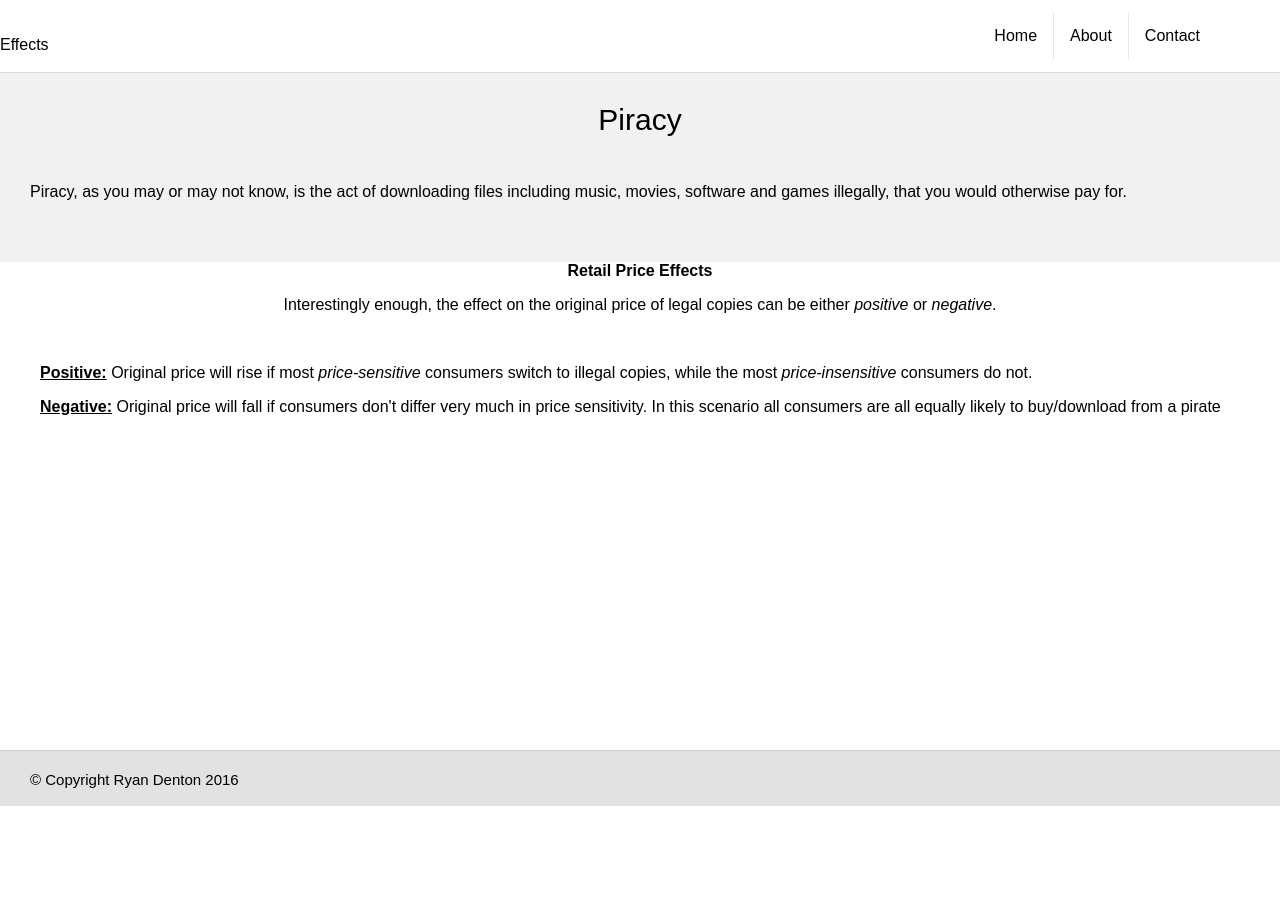
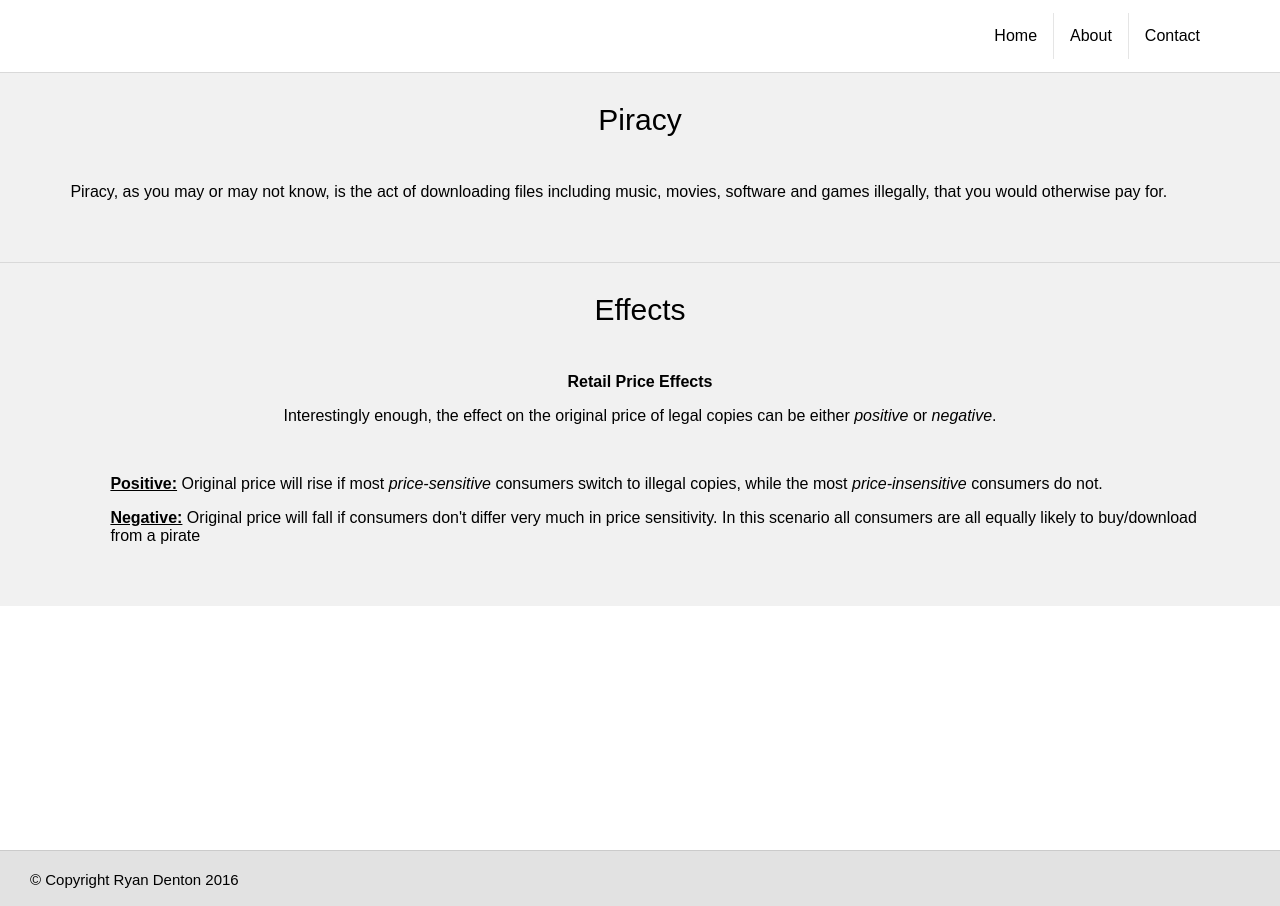
Before and after one commit to Mikoc/webdev-collab, a plain HTML site: page index.html in a window 1280 px wide. Before the commit the page ends 850 px from the top, so only its background shows below. Drawn offline with nearby package versions, Linux system fonts and the light colour scheme.

Commit message:
Deleted some unnecessary styles
- Deleted '#bottom-push'
- Increased the amount of pixels to 'wrap', at the attempt of fixing the constant spacing between the main content on the page and the footer.

```diff
--- a/css/style.css
+++ b/css/style.css
@@ -7,8 +7,8 @@ html, body {
 
 .wrap {
 	min-height: 100%;
-    height: 100%;
-	margin-bottom: -50px;
+  height: 100%;
+	margin-bottom: 50px;
 }
 
 .wrap:after {
@@ -74,8 +74,36 @@ html, body {
 }
 
 #info1 {
-	padding-left: 30px;
-	padding-right: 30px;
+	padding-left: 5.5%;
+	padding-right: 5.5%;
+}
+
+#effects-push {
+	padding-bottom: 20px;
+}
+
+#content-effects-container {
+	width: 100%;
+	float: right;
+	border-top: 1px solid rgba(0, 0, 0, 0.1);
+	background-color: #f1f1f1;
+}
+
+#content-effects {
+	font-size: 30px;
+	text-align: center;
+}
+
+#content-info11-container {
+	padding-bottom: 45px;
+	width: 100%;
+	float: right;
+	background-color: #f1f1f1;
+}
+
+#info11 {
+	padding-left: 5.5%;
+	padding-right: 5.5%;
 }
 
 #about-push {
@@ -133,10 +161,6 @@ html, body {
 	text-align: center;
 }
 
-#bottom-push {
-	padding-top: 160px;
-}
-
 .footer, .wrap:after {
 	height: 50px;
 }
```
